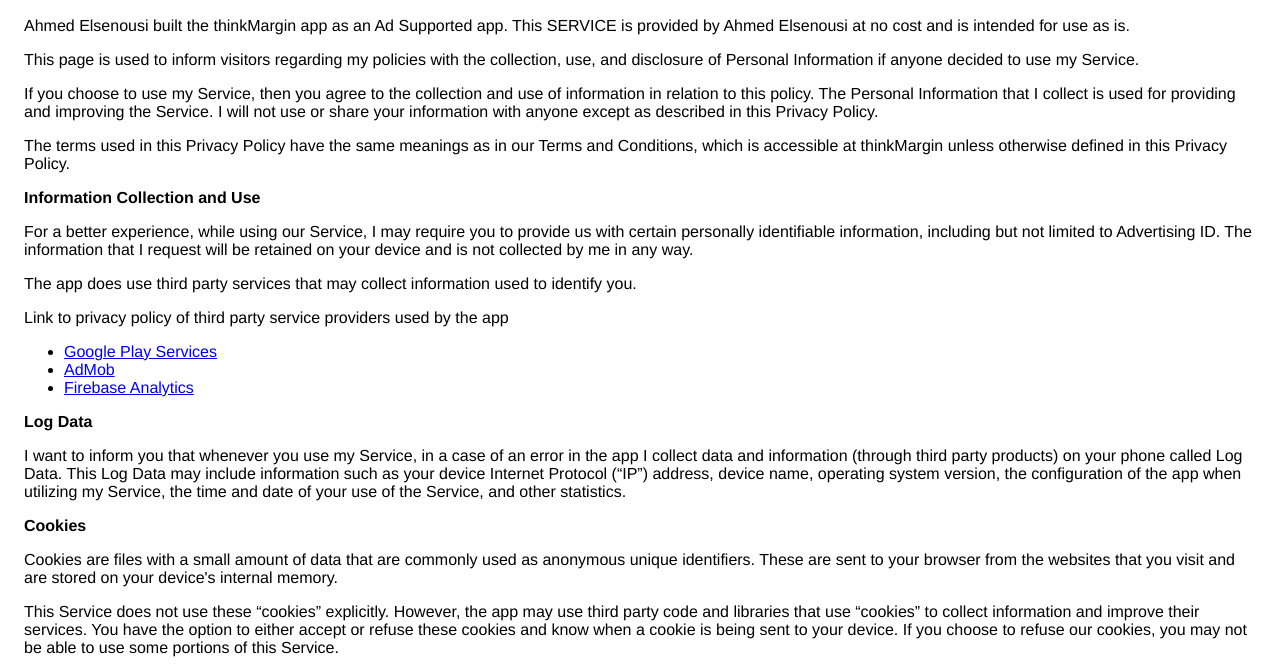
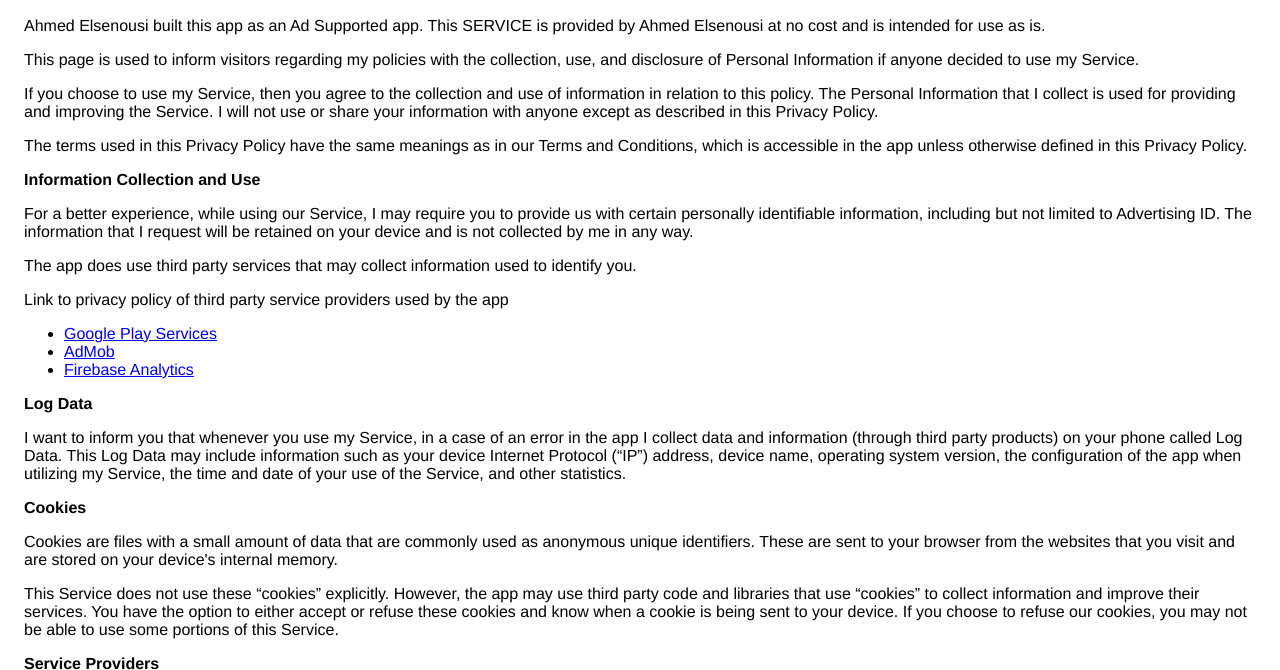
Before and after one commit to asenousy/terms, a plain HTML site: page index.html in a window 1280 px wide. Shown: the part 75-745 px from the top of the page. Drawn offline with Linux system fonts and the light colour scheme.

Commit message:
generic app

```diff
--- a/index.html
+++ b/index.html
@@ -7,7 +7,7 @@
       <style> body { font-family: 'Helvetica Neue', Helvetica, Arial, sans-serif; padding:1em; } </style>
     </head>
     <body>
-    <h2>Privacy Policy</h2> <p> Ahmed Elsenousi built the thinkMargin app as an Ad Supported app. This SERVICE is provided by
+    <h2>Privacy Policy</h2> <p> Ahmed Elsenousi built this app as an Ad Supported app. This SERVICE is provided by
                     Ahmed Elsenousi at no cost and is intended for use as is.
                   </p> <p>This page is used to inform visitors regarding my policies with the collection, use, and disclosure
                     of Personal Information if anyone decided to use my Service.
@@ -16,7 +16,7 @@
                     the Service. I will not use or share your information with anyone except as described
                     in this Privacy Policy.
                   </p> <p>The terms used in this Privacy Policy have the same meanings as in our Terms and Conditions, which is
-                    accessible at thinkMargin unless otherwise defined in this Privacy Policy.
+                    accessible in the app unless otherwise defined in this Privacy Policy.
                   </p> <p><strong>Information Collection and Use</strong></p> <p>For a better experience, while using our Service, I may require you to provide us with certain
                     personally identifiable information, including but not limited to Advertising ID. The information that I request will be retained on your device and is not collected by me in any way.
                   </p> <p>The app does use third party services that may collect information used to identify you.</p> <div><p>Link to privacy policy of third party service providers used by the app</p> <ul><li><a href="https://www.google.com/policies/privacy/" target="_blank">Google Play Services</a></li><li><a href="https://support.google.com/admob/answer/6128543?hl=en" target="_blank">AdMob</a></li><li><a href="https://firebase.google.com/policies/analytics" target="_blank">Firebase Analytics</a></li><!----><!----><!----><!----><!----></ul></div> <p><strong>Log Data</strong></p> <p> I want to inform you that whenever you use my Service, in a case of
```
